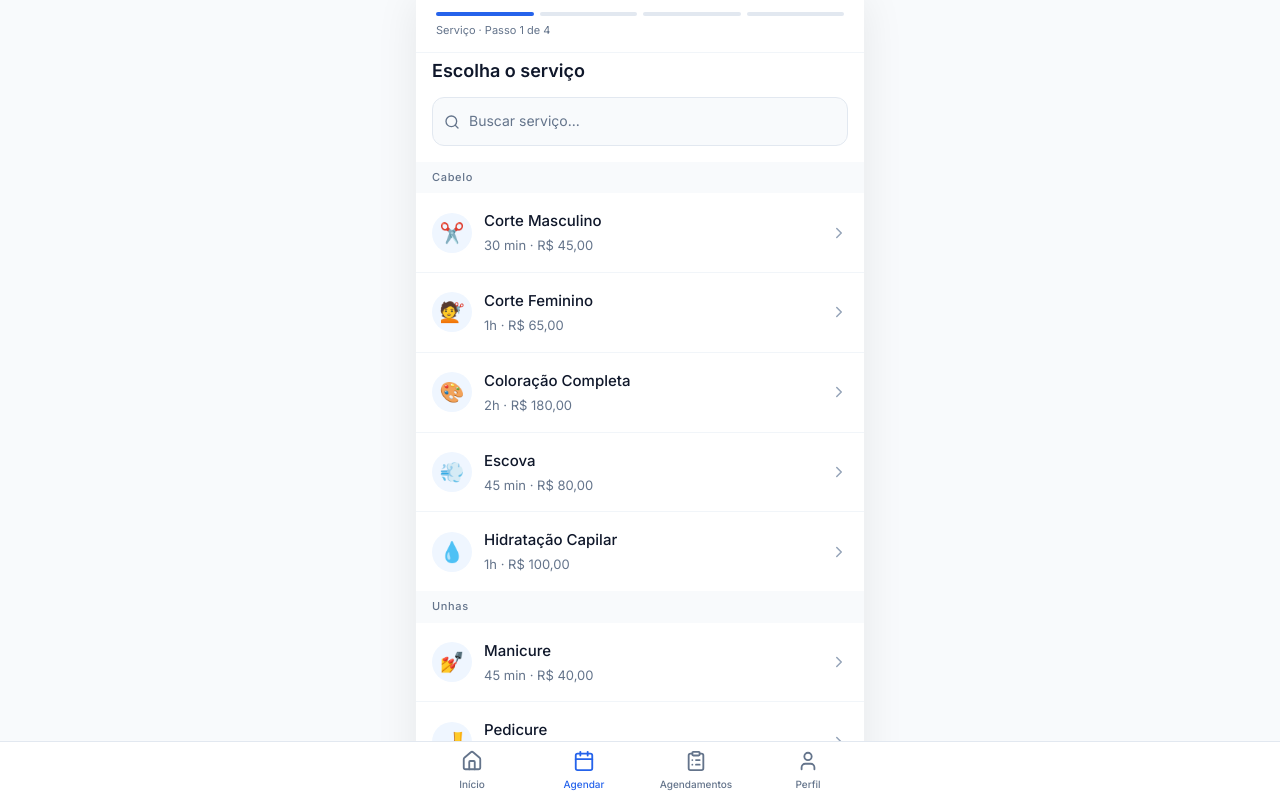
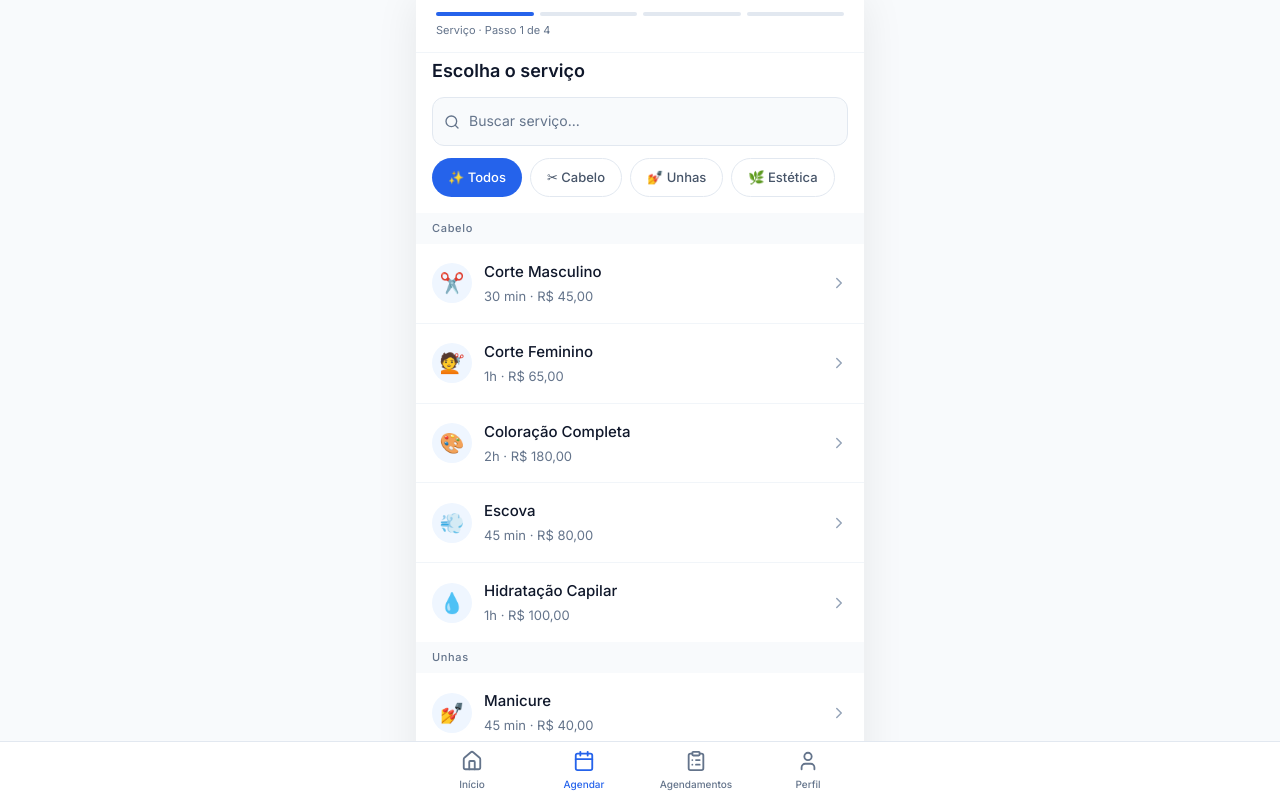
Before and after one commit to v3labscontato-byte/milli-agenda, a Next.js app in the folder apps/web/: page /booking/agendar in a window 1280 px wide. Shown: the top 798 px of the page. Built offline with nearby package versions, Linux system fonts and the light colour scheme.

Commit message:
feat: filtro por categoria no step de serviços
- Pills Todos | Cabelo | Unhas | Estética | Barba
- Filtro combinado com busca
- Animação fade ao trocar categoria

```diff
--- a/apps/web/src/components/booking/step-service.tsx
+++ b/apps/web/src/components/booking/step-service.tsx
@@ -9,19 +9,35 @@ const CATEGORY_LABELS: Record<string, string> = {
   CABELO:   'Cabelo',
   UNHAS:    'Unhas',
   ESTÉTICA: 'Estética',
+  BARBA:    'Barba',
 }
+
+const CATEGORY_ICONS: Record<string, string> = {
+  CABELO:   '✂',
+  UNHAS:    '💅',
+  ESTÉTICA: '🌿',
+  BARBA:    '🪒',
+}
+
+const CATEGORY_ORDER = ['CABELO', 'UNHAS', 'ESTÉTICA', 'BARBA']
+
+// Derive available categories from the mock in preferred order
+const CATEGORIES = CATEGORY_ORDER.filter((cat) => SERVICES.some((s) => s.category === cat))
 
 interface StepServiceProps {
   onSelect: (service: BookingService) => void
 }
 
 export default function StepService({ onSelect }: StepServiceProps) {
-  const [query, setQuery] = useState('')
+  const [query, setQuery]           = useState('')
+  const [selectedCat, setSelectedCat] = useState('') // '' = Todos
 
   const filtered = useMemo(() => {
     const q = query.toLowerCase().trim()
-    return q ? SERVICES.filter((s) => s.name.toLowerCase().includes(q) || s.category.toLowerCase().includes(q)) : SERVICES
-  }, [query])
+    let result = selectedCat ? SERVICES.filter((s) => s.category === selectedCat) : SERVICES
+    if (q) result = result.filter((s) => s.name.toLowerCase().includes(q) || s.category.toLowerCase().includes(q))
+    return result
+  }, [query, selectedCat])
 
   const grouped = useMemo(() => {
     const map = new Map<string, BookingService[]>()
@@ -32,6 +48,14 @@ export default function StepService({ onSelect }: StepServiceProps) {
     return map
   }, [filtered])
 
+  const pillCls = (active: boolean) => cn(
+    'flex shrink-0 items-center gap-1 rounded-full px-4 py-2 text-[13px] font-medium transition-colors',
+    'focus-visible:outline-none focus-visible:ring-2 focus-visible:ring-primary-light',
+    active
+      ? 'bg-primary text-white'
+      : 'border border-border bg-white text-content-secondary hover:border-primary-light hover:text-primary',
+  )
+
   return (
     <div className="flex flex-col">
       <div className="px-4 pb-3 pt-1">
@@ -39,7 +63,7 @@ export default function StepService({ onSelect }: StepServiceProps) {
       </div>
 
       {/* Search */}
-      <div className="px-4 pb-4">
+      <div className="px-4 pb-3">
         <label htmlFor="svc-search" className="sr-only">Buscar serviço</label>
         <div className="relative">
           <Search size={16} className="pointer-events-none absolute left-3 top-1/2 -translate-y-1/2 text-content-subtle" aria-hidden="true" />
@@ -54,10 +78,39 @@ export default function StepService({ onSelect }: StepServiceProps) {
         </div>
       </div>
 
-      {/* Grouped list */}
-      <div className="flex-1">
+      {/* Category pills */}
+      <div
+        className="flex gap-2 overflow-x-auto px-4 pb-4"
+        role="group"
+        aria-label="Filtrar por categoria"
+      >
+        <button
+          type="button"
+          onClick={() => setSelectedCat('')}
+          aria-pressed={selectedCat === ''}
+          className={pillCls(selectedCat === '')}
+        >
+          ✨ Todos
+        </button>
+        {CATEGORIES.map((cat) => (
+          <button
+            key={cat}
+            type="button"
+            onClick={() => setSelectedCat(selectedCat === cat ? '' : cat)}
+            aria-pressed={selectedCat === cat}
+            className={pillCls(selectedCat === cat)}
+          >
+            {CATEGORY_ICONS[cat]} {CATEGORY_LABELS[cat] ?? cat}
+          </button>
+        ))}
+      </div>
+
+      {/* Grouped list — key forces remount on category change, restarting stagger animations */}
+      <div key={selectedCat} className="flex-1">
         {grouped.size === 0 && (
-          <p className="px-4 py-8 text-center text-body text-content-subtle">Nenhum serviço encontrado.</p>
+          <p className="px-4 py-8 text-center text-body text-content-subtle">
+            Nenhum serviço encontrado.
+          </p>
         )}
         {(() => {
           let staggerIdx = 0
```
